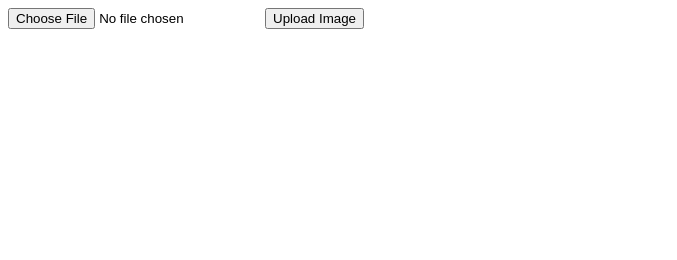
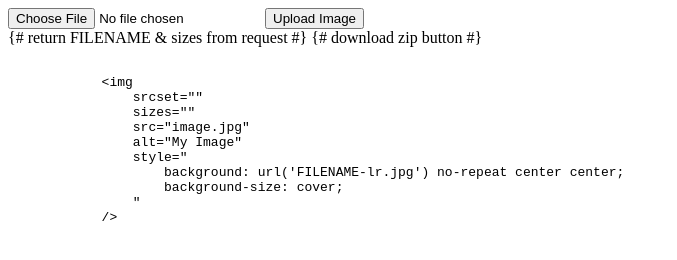
Before and after one commit to igloude/imgg, a website: page public/index.html in a window 1280 px wide. Shown: the whole page, without its empty margins (0-677 px from the left). Drawn offline with Linux system fonts and the light colour scheme.

Commit message:
starting on 0.3.0

```diff
--- a/public/index.html
+++ b/public/index.html
@@ -11,6 +11,25 @@
         <button type="submit">Upload Image</button>
     </form>
 
+    {# return FILENAME & sizes from request #}
+
+    {# download zip button #}
+
+    <pre>
+        <code>
+            &lt;img
+                srcset=""
+                sizes=""
+                src="image.jpg"
+                alt="My Image"
+                style="
+                    background: url('FILENAME-lr.jpg') no-repeat center center;
+                    background-size: cover;
+                "
+            /&gt;
+        </code>
+    </pre>
+
     <script src="submit.js"></script>
 </body>
 </html>
```
